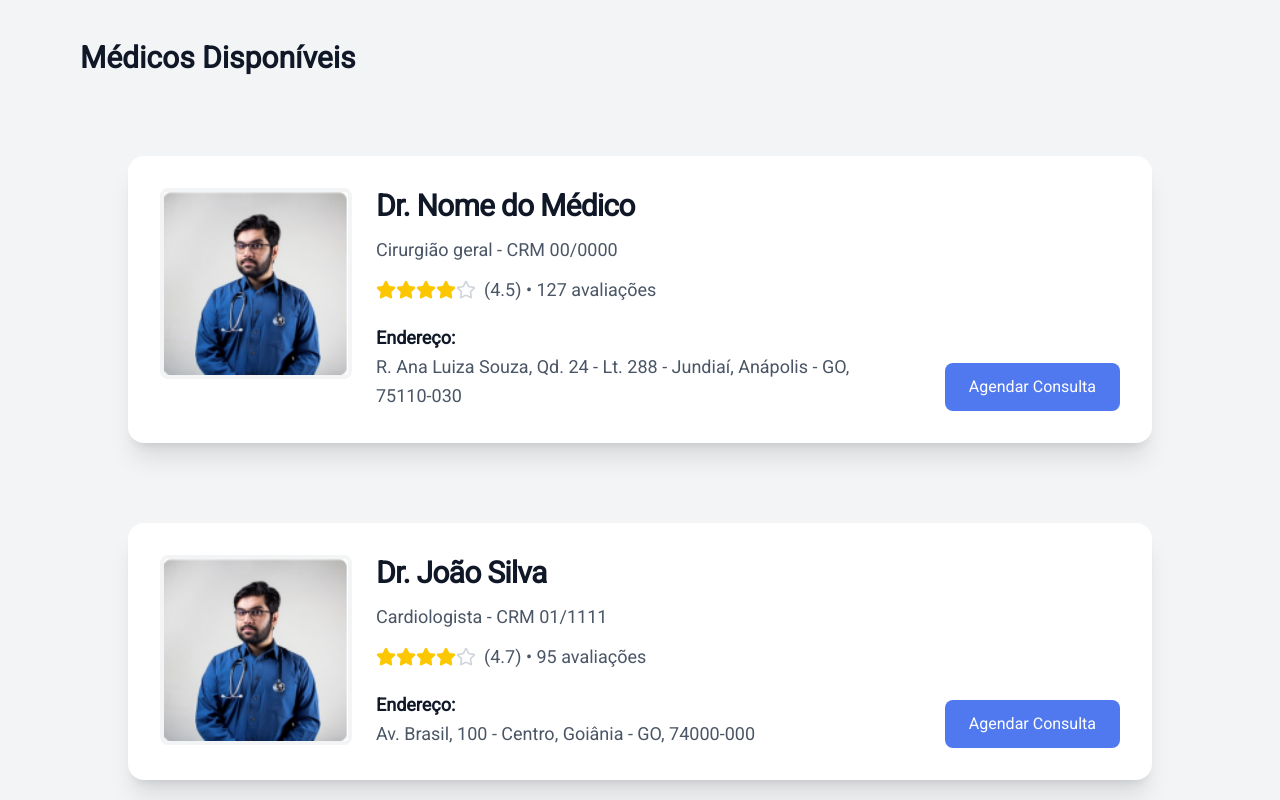
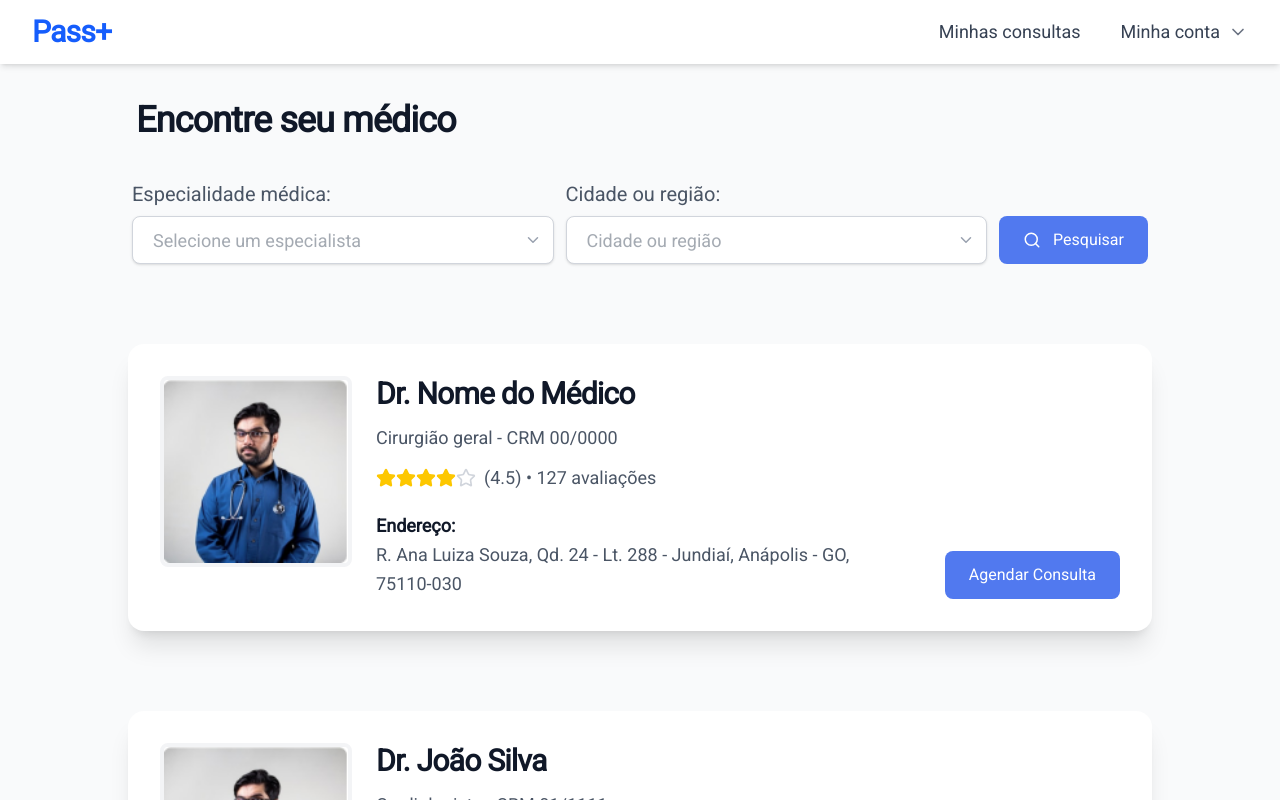
Before and after one commit to Guilherme549/PassMais-frontend, a Next.js app in the folder pass-mais/: page /medical-appointments in a window 1280 px wide. Shown: the top 800 px of the page. Built offline with nearby package versions, Linux system fonts and the light colour scheme; no server answers; sample sign-in values are in the browser's storage.

Commit message:
Corrigindo bugs

```diff
--- a/pass-mais/src/app/medical-appointments/components/ClientMedicalAppointments.tsx
+++ b/pass-mais/src/app/medical-appointments/components/ClientMedicalAppointments.tsx
@@ -1,8 +1,12 @@
 "use client";
 
+import NavBar from "@/components/NavBar";
 import { Star } from "lucide-react";
 import Image from "next/image";
 import Link from "next/link";
+import { useEffect, useState } from "react";
+import DoctorModal from "./DoctorModal";
+import SearchBar from "./SearchBar";
 
 interface Doctor {
   id: number;
@@ -16,7 +20,7 @@ interface Doctor {
 
 interface DoctorCardProps {
   doctor: Doctor;
-  onCardClick?: (doctor: Doctor) => void; // Prop opcional para lidar com o clique no card
+  onCardClick?: (doctor: Doctor) => void; // Adicionando a prop onCardClick como opcional
 }
 
 function DoctorCard({ doctor, onCardClick }: DoctorCardProps) {
@@ -92,24 +96,67 @@ function DoctorCard({ doctor, onCardClick }: DoctorCardProps) {
   );
 }
 
-interface ClientMedicalAppointmentsProps {
-  doctors: Doctor[]; // Definimos a prop doctors como um array de Doctor
+export default function ClientMedicalAppointments({
+  doctors,
+}: {
+  doctors: Doctor[] | null;
+}) {
+  const [selectedDoctor, setSelectedDoctor] = useState<Doctor | null>(null);
+  const [loadedDoctors, setLoadedDoctors] = useState<Doctor[] | null>(doctors);
+  const [filteredDoctors, setFilteredDoctors] = useState<Doctor[] | null>(doctors);
+
+  useEffect(() => {
+    console.log("Doctors recebidos em ClientMedicalAppointments:", doctors);
+    setLoadedDoctors(doctors);
+    setFilteredDoctors(doctors); // Inicializa os médicos filtrados com todos os médicos
+  }, [doctors]);
+
+  const handleCardClick = (doctor: Doctor) => {
+    setSelectedDoctor(doctor);
+  };
+
+  const handleCloseModal = () => {
+    setSelectedDoctor(null);
+  };
+
+  // Função para lidar com a submissão do formulário de busca
+  const handleSearch = (e: React.FormEvent<HTMLFormElement>) => {
+    e.preventDefault();
+    const formData = new FormData(e.currentTarget);
+    const specialty = formData.get("medical-specialty")?.toString() || "";
+    const city = formData.get("city-region")?.toString() || "";
+
+    if (!loadedDoctors) {
+      setFilteredDoctors(null);
+      return;
     }
 
-export default function ClientMedicalAppointments({ doctors }: ClientMedicalAppointmentsProps) {
-  // Função de exemplo para lidar com o clique no card
-  const handleCardClick = (doctor: Doctor) => {
-    console.log("Clicou no card do médico:", doctor.name);
-    // Adicione aqui a lógica para abrir o modal ou redirecionar, se necessário
+    // Filtra os médicos com base nos campos de especialidade e cidade
+    const filtered = loadedDoctors.filter((doctor) => {
+      const matchesSpecialty =
+        specialty === "" ||
+        doctor.specialty.toLowerCase().includes(specialty.toLowerCase());
+      const matchesCity =
+        city === "" ||
+        doctor.address.toLowerCase().includes(city.toLowerCase());
+      return matchesSpecialty && matchesCity;
+    });
+
+    setFilteredDoctors(filtered);
   };
 
   return (
-    <div className="min-h-screen bg-gray-100 py-10">
-      <div className="max-w-6xl mx-auto px-4">
-        <h1 className="text-3xl font-bold text-gray-900 mb-8">Médicos Disponíveis</h1>
-        <div className="space-y-6">
-          {doctors.length > 0 ? (
-            doctors.map((doctor) => (
+    <div className="min-h-screen bg-gray-50">
+      <NavBar />
+      <div className="flex justify-center items-center w-full px-4 sm:px-6 lg:px-8">
+        <div className="w-full max-w-5xl">
+          <h2 className="text-3xl sm:text-4xl font-bold text-gray-900 mt-[100px] mb-10 px-2 tracking-tight">
+            Encontre seu médico
+          </h2>
+          <div className="space-y-8">
+            <SearchBar onSubmit={handleSearch} />
+            {filteredDoctors && filteredDoctors.length > 0 ? (
+              filteredDoctors.map((doctor) => (
                 <DoctorCard
                   key={doctor.id}
                   doctor={doctor}
@@ -117,10 +164,14 @@ export default function ClientMedicalAppointments({ doctors }: ClientMedicalAppo
                 />
               ))
             ) : (
-            <p className="text-gray-500">Nenhum médico disponível no momento.</p>
+              <p className="text-gray-600 text-lg">Nenhum médico encontrado ou dados não carregados.</p>
             )}
           </div>
         </div>
       </div>
+      {selectedDoctor && (
+        <DoctorModal doctor={selectedDoctor} onClose={handleCloseModal} />
+      )}
+    </div>
   );
 }
--- a/pass-mais/src/app/medical-appointments/components/SearchBar.tsx
+++ b/pass-mais/src/app/medical-appointments/components/SearchBar.tsx
@@ -2,10 +2,14 @@
 
 import { ChevronDown, Search } from "lucide-react";
 
-export default function SearchBar() {
+interface SearchBarProps {
+    onSubmit: (e: React.FormEvent<HTMLFormElement>) => void; // Prop para lidar com a submissão do formulário
+}
+
+export default function SearchBar({ onSubmit }: SearchBarProps) {
     return (
         <div className="w-full flex px-1">
-            <form className="w-full max-w-5xl flex flex-col md:flex-row gap-4 md:gap-3">
+            <form className="w-full max-w-5xl flex flex-col md:flex-row gap-4 md:gap-3" onSubmit={onSubmit}>
                 {/* Campo de Especialidade Médica */}
                 <div className="flex flex-col w-full">
                     <label
@@ -51,9 +55,10 @@ export default function SearchBar() {
                 {/* Botão de Pesquisa */}
                 <div className="flex items-end">
                     <button
+                        type="submit"
                         className="bg-[#5179EF] text-white font-medium px-6 py-3 rounded-lg
-                        hover:bg-blue-700 focus:ring-4 focus:ring-blue-200 focus:ring-opacity-50
-                        transition-all duration-200 transform hover:-translate-y-0.5 flex items-center gap-2 cursor-pointer"
+            hover:bg-blue-700 focus:ring-4 focus:ring-blue-200 focus:ring-opacity-50
+            transition-all duration-200 transform hover:-translate-y-0.5 flex items-center gap-2 cursor-pointer"
                     >
                         <Search size={18} className="mr-1" />
                         <span>Pesquisar</span>
```
Lines whose indentation alone changed are shown as unchanged.
